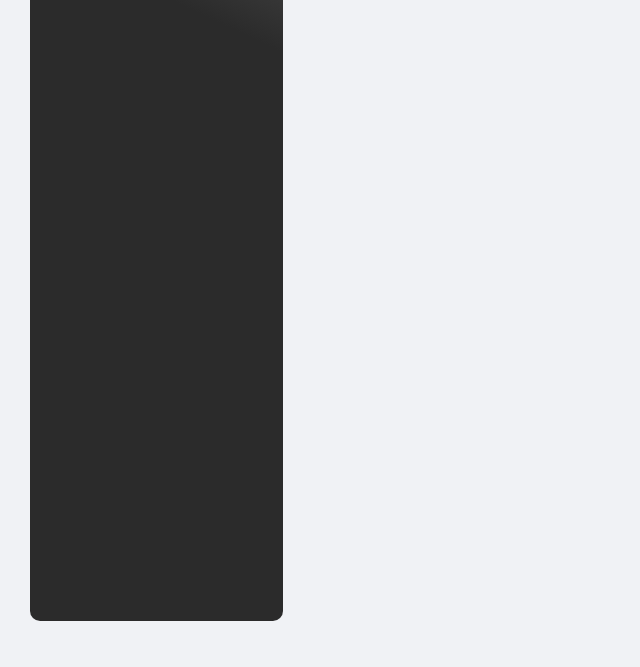
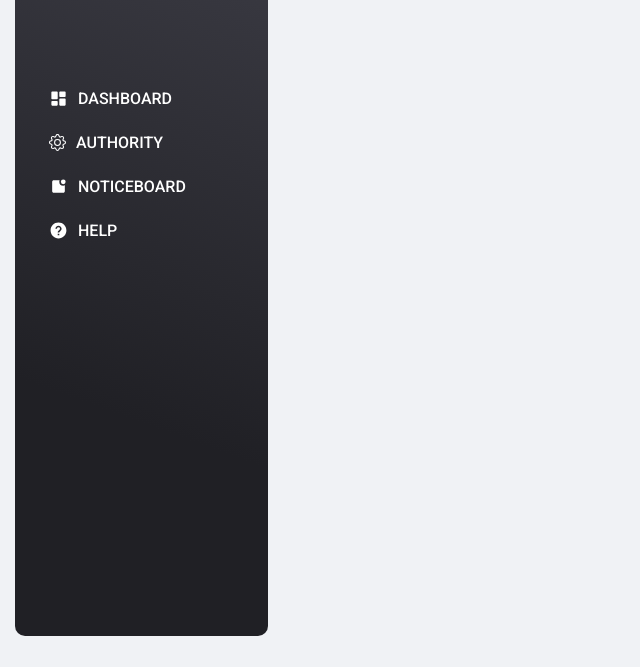
Before and after one commit to Shuvo896/Uni_Transport, a plain HTML site: page index.html in a window 1280 px wide. Shown: the part 149-816 px from the top of the page, without its empty margins (0-640 px from the left). Drawn offline with nearby package versions, Linux system fonts and the light colour scheme.

Commit message:
Added sidebar contents

```diff
--- a/index.html
+++ b/index.html
@@ -3,8 +3,11 @@
 <head>
     <meta charset="UTF-8">
     <meta name="viewport" content="width=device-width, initial-scale=1.0">
-    <title>DIU Transport</title>
+    <title>DIU Transport Dashboard</title>
     <link rel="stylesheet" href="style.css">
+    <link rel="stylesheet" href="https://cdn.jsdelivr.net/npm/bootstrap-icons@1.11.3/font/bootstrap-icons.min.css">
+    <link href='https://unpkg.com/boxicons@2.1.4/css/boxicons.min.css' rel='stylesheet'>
+
 </head>
 <body>
     <div class="sidebar">
@@ -19,6 +22,38 @@
                 </div>
             </div>
         </header>
+        <div>
+            <ul class="nav_button">
+                <li>
+                    <a href="index.html" class="bt1">
+                        <svg xmlns="http://www.w3.org/2000/svg" width="19" height="19" viewBox="0 0 24 24" style="fill: #ffffff;"><path d="M4 13h6a1 1 0 0 0 1-1V4a1 1 0 0 0-1-1H4a1 1 0 0 0-1 1v8a1 1 0 0 0 1 1zm-1 7a1 1 0 0 0 1 1h6a1 1 0 0 0 1-1v-4a1 1 0 0 0-1-1H4a1 1 0 0 0-1 1v4zm10 0a1 1 0 0 0 1 1h6a1 1 0 0 0 1-1v-7a1 1 0 0 0-1-1h-6a1 1 0 0 0-1 1v7zm1-10h6a1 1 0 0 0 1-1V4a1 1 0 0 0-1-1h-6a1 1 0 0 0-1 1v5a1 1 0 0 0 1 1z"></path></svg>
+                        DASHBOARD
+                    </a>
+                </li>
+                <li>
+
+                    <a href="#" class="bt2">
+                        <svg xmlns="http://www.w3.org/2000/svg" width="17" height="17" fill="currentColor" class="bi bi-gear" viewBox="0 0 16 16" style="fill: #ffffff;">
+                            <path d="M8 4.754a3.246 3.246 0 1 0 0 6.492 3.246 3.246 0 0 0 0-6.492M5.754 8a2.246 2.246 0 1 1 4.492 0 2.246 2.246 0 0 1-4.492 0"/>
+                            <path d="M9.796 1.343c-.527-1.79-3.065-1.79-3.592 0l-.094.319a.873.873 0 0 1-1.255.52l-.292-.16c-1.64-.892-3.433.902-2.54 2.541l.159.292a.873.873 0 0 1-.52 1.255l-.319.094c-1.79.527-1.79 3.065 0 3.592l.319.094a.873.873 0 0 1 .52 1.255l-.16.292c-.892 1.64.901 3.434 2.541 2.54l.292-.159a.873.873 0 0 1 1.255.52l.094.319c.527 1.79 3.065 1.79 3.592 0l.094-.319a.873.873 0 0 1 1.255-.52l.292.16c1.64.893 3.434-.902 2.54-2.541l-.159-.292a.873.873 0 0 1 .52-1.255l.319-.094c1.79-.527 1.79-3.065 0-3.592l-.319-.094a.873.873 0 0 1-.52-1.255l.16-.292c.893-1.64-.902-3.433-2.541-2.54l-.292.159a.873.873 0 0 1-1.255-.52zm-2.633.283c.246-.835 1.428-.835 1.674 0l.094.319a1.873 1.873 0 0 0 2.693 1.115l.291-.16c.764-.415 1.6.42 1.184 1.185l-.159.292a1.873 1.873 0 0 0 1.116 2.692l.318.094c.835.246.835 1.428 0 1.674l-.319.094a1.873 1.873 0 0 0-1.115 2.693l.16.291c.415.764-.42 1.6-1.185 1.184l-.291-.159a1.873 1.873 0 0 0-2.693 1.116l-.094.318c-.246.835-1.428.835-1.674 0l-.094-.319a1.873 1.873 0 0 0-2.692-1.115l-.292.16c-.764.415-1.6-.42-1.184-1.185l.159-.291A1.873 1.873 0 0 0 1.945 8.93l-.319-.094c-.835-.246-.835-1.428 0-1.674l.319-.094A1.873 1.873 0 0 0 3.06 4.377l-.16-.292c-.415-.764.42-1.6 1.185-1.184l.292.159a1.873 1.873 0 0 0 2.692-1.115z"/>
+                          </svg>
+                        AUTHORITY
+                    </a>
+                </li>
+                <li>
+                    <a href="#" class="bt3">
+                        <svg xmlns="http://www.w3.org/2000/svg" width="19" height="19" viewBox="0 0 24 24" style="fill: #ffffff;"><circle cx="18" cy="6" r="3"></circle><path d="M13 6c0-.712.153-1.387.422-2H6c-1.103 0-2 .897-2 2v12c0 1.103.897 2 2 2h12c1.103 0 2-.897 2-2v-7.422A4.962 4.962 0 0 1 18 11a5 5 0 0 1-5-5z"></path></svg>
+                        NOTICEBOARD
+                    </a>
+                </li>
+                <li>
+                    <a href="#" class="bt4">
+                        <svg xmlns="http://www.w3.org/2000/svg" width="19" height="19" viewBox="0 0 24 24" style="fill: #ffffff;"><path d="M12 2C6.486 2 2 6.486 2 12s4.486 10 10 10 10-4.486 10-10S17.514 2 12 2zm1 16h-2v-2h2v2zm.976-4.885c-.196.158-.385.309-.535.459-.408.407-.44.777-.441.793v.133h-2v-.167c0-.118.029-1.177 1.026-2.174.195-.195.437-.393.691-.599.734-.595 1.216-1.029 1.216-1.627a1.934 1.934 0 0 0-3.867.001h-2C8.066 7.765 9.831 6 12 6s3.934 1.765 3.934 3.934c0 1.597-1.179 2.55-1.958 3.181z"></path></svg>
+                        HELP
+                    </a>
+                </li>
+            </ul>
+        </div>
     </div>
 </body>
 </html>
--- a/style.css
+++ b/style.css
@@ -39,19 +39,21 @@ body{
 }
 .sidebar{
     position: fixed;
-    top: 30px;
-    left: 30px;
-    bottom: 30px;
+    top: 15px;
+    left: 15px;
+    bottom: 15px;
     /* height: 100%; */
     width: 225px;
     padding: 10px 14px;
     border-radius: 10px;
-    background-image: linear-gradient(25deg,#2b2b2b 80% ,#4F4F4F );
+    background-image:
+    linear-gradient(20deg,rgb(32, 32, 37) 30% ,rgb(62, 62, 71) );
 }
 
 .sidebar .img-text img {
     height: 63px;
     width: auto;
+    padding-top: 20px;
 }
 
 .sidebar.img-text {
@@ -63,3 +65,31 @@ body{
     color: white;
     font-size: 20px;
 }
+
+.nav_button {
+    list-style-type: none;
+    padding: 0;
+    margin: 0;
+    margin-top: 100px;
+    padding-left: 20px;
+    border-style: none;
+    border-color: none;
+    display: flex;
+    flex-direction: column;
+    align-items: flex-start;
+    gap: 25px;
+}
+.nav_button li a{
+    color: white;
+    font-style: none;
+    font-weight: 500;
+    text-decoration: none;
+}
+
+.nav_button .bt1,.bt2,.bt3,.bt4{
+    display: flex;
+    /* flex-direction: column; */
+    align-items: center;
+    gap: 10px;
+
+}
```
